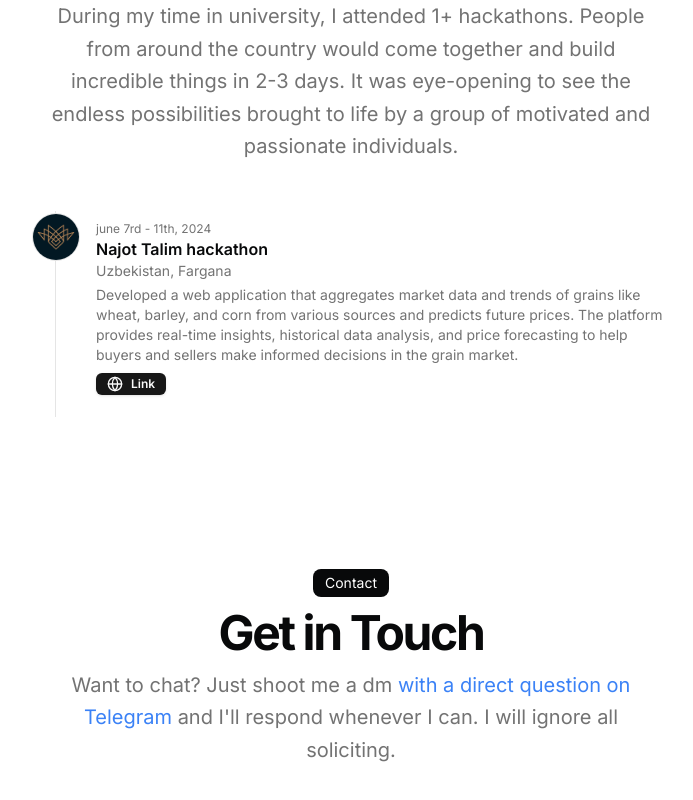
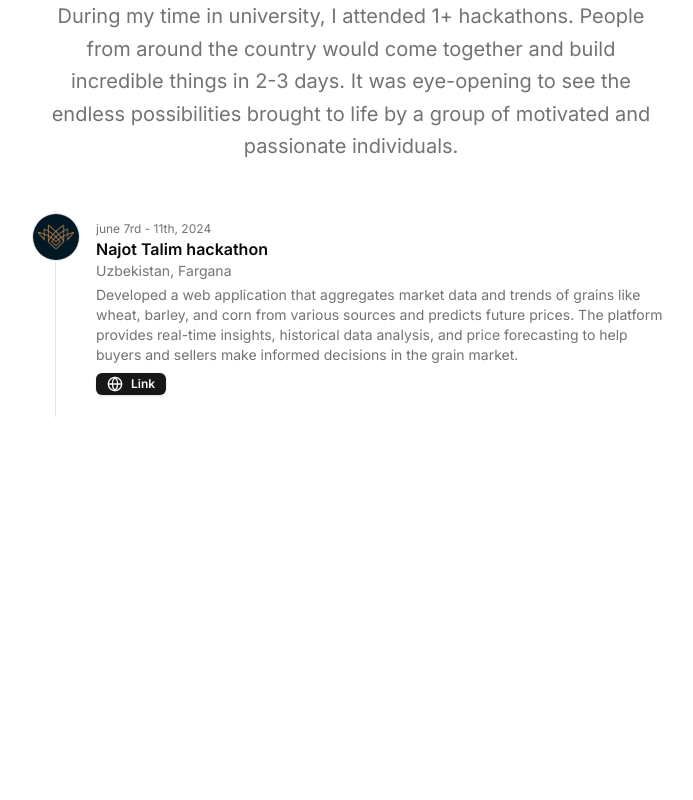
Before and after one commit to nurbek2107/Abduaxatov_Nurbek, a Next.js app: page / in a window 1280 px wide. Shown: the part 1027-1827 px from the top of the page, without its empty margins (289-982 px from the left). After the commit the page ends 1610 px from the top, so only its background shows below. Built offline with nearby package versions, Linux system fonts and the light colour scheme.

Commit message:
main
Signed-off-by: Nurbek <161306161+nurbek2107@users.noreply.github.com>

```diff
--- a/src/app/page.tsx
+++ b/src/app/page.tsx
@@ -154,31 +154,6 @@ export default function Page() {
           </BlurFade>
         </div>
       </section>
-      <section id="contact">
-        <div className="grid items-center justify-center gap-4 px-4 text-center md:px-6 w-full py-12">
-          <BlurFade delay={BLUR_FADE_DELAY * 16}>
-            <div className="space-y-3">
-              <div className="inline-block rounded-lg bg-foreground text-background px-3 py-1 text-sm">
-                Contact
-              </div>
-              <h2 className="text-3xl font-bold tracking-tighter sm:text-5xl">
-                Get in Touch
-              </h2>
-              <p className="mx-auto max-w-[600px] text-muted-foreground md:text-xl/relaxed lg:text-base/relaxed xl:text-xl/relaxed">
-                Want to chat? Just shoot me a dm{" "}
-                <Link
-                  href={DATA.contact.social.Telegram.url}
-                  className="text-blue-500 hover:underline"
-                >
-                  with a direct question on Telegram
-                </Link>{" "}
-                and I&apos;ll respond whenever I can. I will ignore all
-                soliciting.
-              </p>
-            </div>
-          </BlurFade>
-        </div>
-      </section>
     </main>
   );
 }
```
